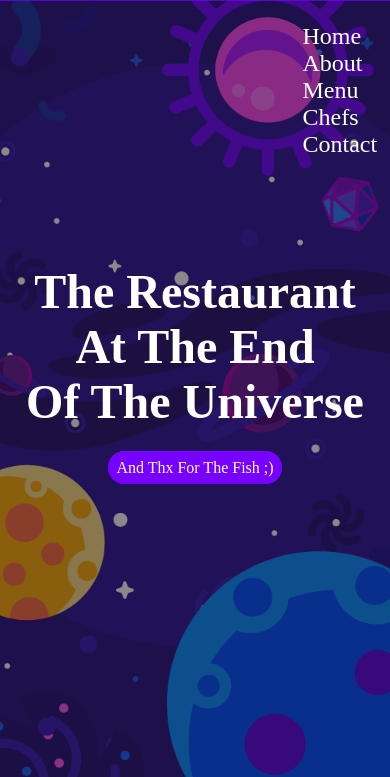
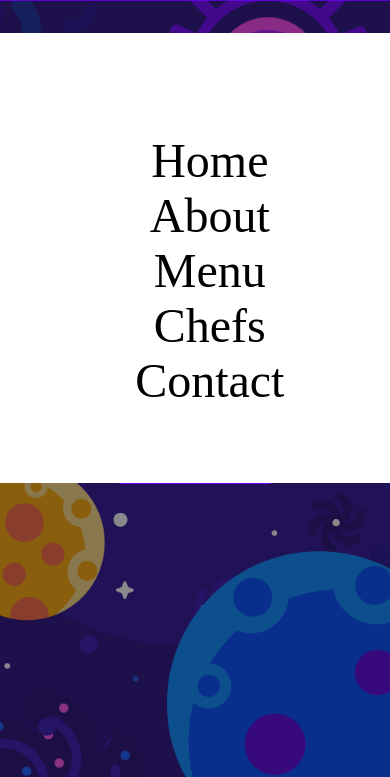
Before and after one commit to nateejpg/LastMeal, a plain HTML site: page index.html in a window 390 px wide. Both pictures are taken after a click on the element 338 px from the left and 34 px from the top of the page. Shown: the part 67-844 px from the top of the page. Drawn offline with Linux system fonts and the light colour scheme.

Commit message:
adding changes to the styling and the toggle option

```diff
--- a/style.css
+++ b/style.css
@@ -564,6 +564,10 @@ header.sticky .logo img {
   font-size: 1.3rem;
 }
 
+.contactBx ::placeholder {
+  color: #fff;
+}
+
 .contact .container .submitBx {
   width: 50%;
   align-items: center;
@@ -644,16 +648,23 @@ header.sticky .logo img {
   }
 
   header .navbar.active {
-    position: fixed;
-    top: 90px;
+    position: absolute;
     display: block;
-    width: 20%;
-    height: 0px;
+    justify-content: center;
+    width: 72%;
+    height: 250px;
+    padding: 100px;
     text-align: center;
-    z-index: 100000;
+    z-index: 10000000;
     transition: 0.5s;
     align-items: center;
-    left: 75%;
+    background-color: #fff;
+    left: 0;
+  }
+
+  header .navbar.active a {
+    color: #000;
+    font-size: 3rem;
   }
 
   header .navbar:before {
@@ -699,7 +710,7 @@ header.sticky .logo img {
   }
 
   .toggle.active {
-    z-index: 10000;
+    z-index: 1000000;
     background-image: url(images/close.png);
     background-repeat: no-repeat;
     background-position: center;
```
